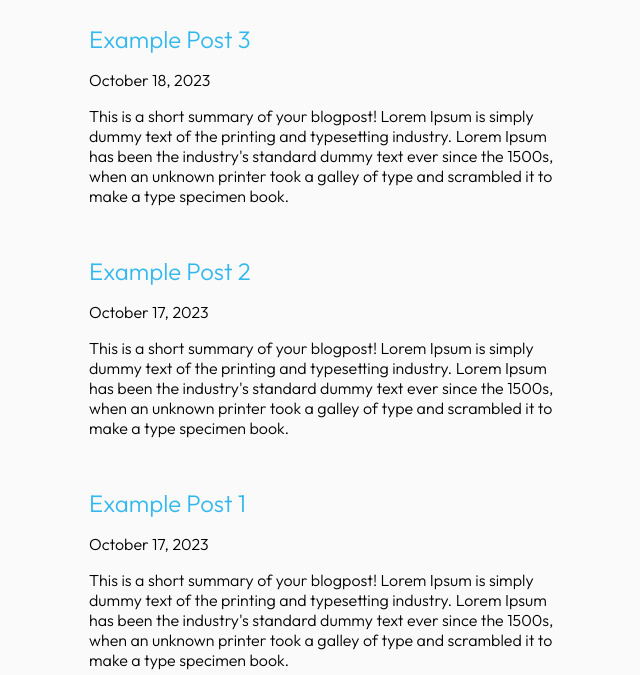
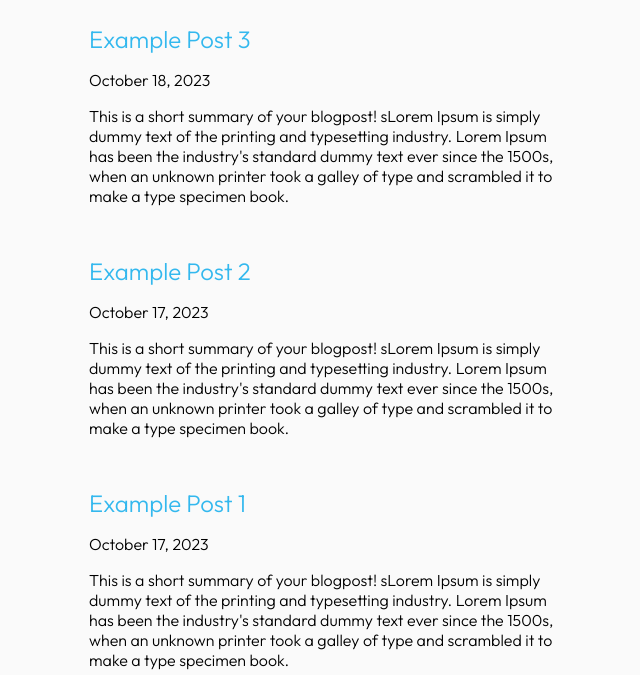
Before and after one commit to djarty24/jekyll-simple-blue, a Jekyll site: the page built from index.md, in a window 1280 px wide. Shown: the part 250-925 px from the top of the page, without its empty margins (314-954 px from the left). Built offline with Jekyll 4.4.1, drawn with Linux system fonts in a browser that asks for light colours.

Commit message:
Revert "cleanup"
This reverts commit 342388ac841ab9e4900c8a448ce905948c426c1f.

```diff
--- a/_posts/2023-10-16-example-post-1.md
+++ b/_posts/2023-10-16-example-post-1.md
@@ -3,6 +3,6 @@ layout: post
 title:  "Example Post 1"
 date:   2023-10-17 12:32:50 -0700
 categories: jekyll update
-summary: "This is a short summary of your blogpost! Lorem Ipsum is simply dummy text of the printing and typesetting industry. Lorem Ipsum has been the industry's standard dummy text ever since the 1500s, when an unknown printer took a galley of type and scrambled it to make a type specimen book."
+summary: "This is a short summary of your blogpost! sLorem Ipsum is simply dummy text of the printing and typesetting industry. Lorem Ipsum has been the industry's standard dummy text ever since the 1500s, when an unknown printer took a galley of type and scrambled it to make a type specimen book."
 ---
 Add your content here!
--- a/_posts/2023-10-17-example-post-2.md
+++ b/_posts/2023-10-17-example-post-2.md
@@ -3,6 +3,6 @@ layout: post
 title:  "Example Post 2"
 date:   2023-10-17 12:32:50 -0700
 categories: jekyll update
-summary: "This is a short summary of your blogpost! Lorem Ipsum is simply dummy text of the printing and typesetting industry. Lorem Ipsum has been the industry's standard dummy text ever since the 1500s, when an unknown printer took a galley of type and scrambled it to make a type specimen book."
+summary: "This is a short summary of your blogpost! sLorem Ipsum is simply dummy text of the printing and typesetting industry. Lorem Ipsum has been the industry's standard dummy text ever since the 1500s, when an unknown printer took a galley of type and scrambled it to make a type specimen book."
 ---
 Add your content here!
--- a/_posts/2023-10-18-example-post-3.md
+++ b/_posts/2023-10-18-example-post-3.md
@@ -3,6 +3,6 @@ layout: post
 title:  "Example Post 3"
 date:   2023-10-18 7:32:50 -0700
 categories: jekyll update
-summary: "This is a short summary of your blogpost! Lorem Ipsum is simply dummy text of the printing and typesetting industry. Lorem Ipsum has been the industry's standard dummy text ever since the 1500s, when an unknown printer took a galley of type and scrambled it to make a type specimen book."
+summary: "This is a short summary of your blogpost! sLorem Ipsum is simply dummy text of the printing and typesetting industry. Lorem Ipsum has been the industry's standard dummy text ever since the 1500s, when an unknown printer took a galley of type and scrambled it to make a type specimen book."
 ---
 Add your content here!
```
Also changed, not shown: README.md, jekyll-simple-blue.gemspec, 2 other files.
